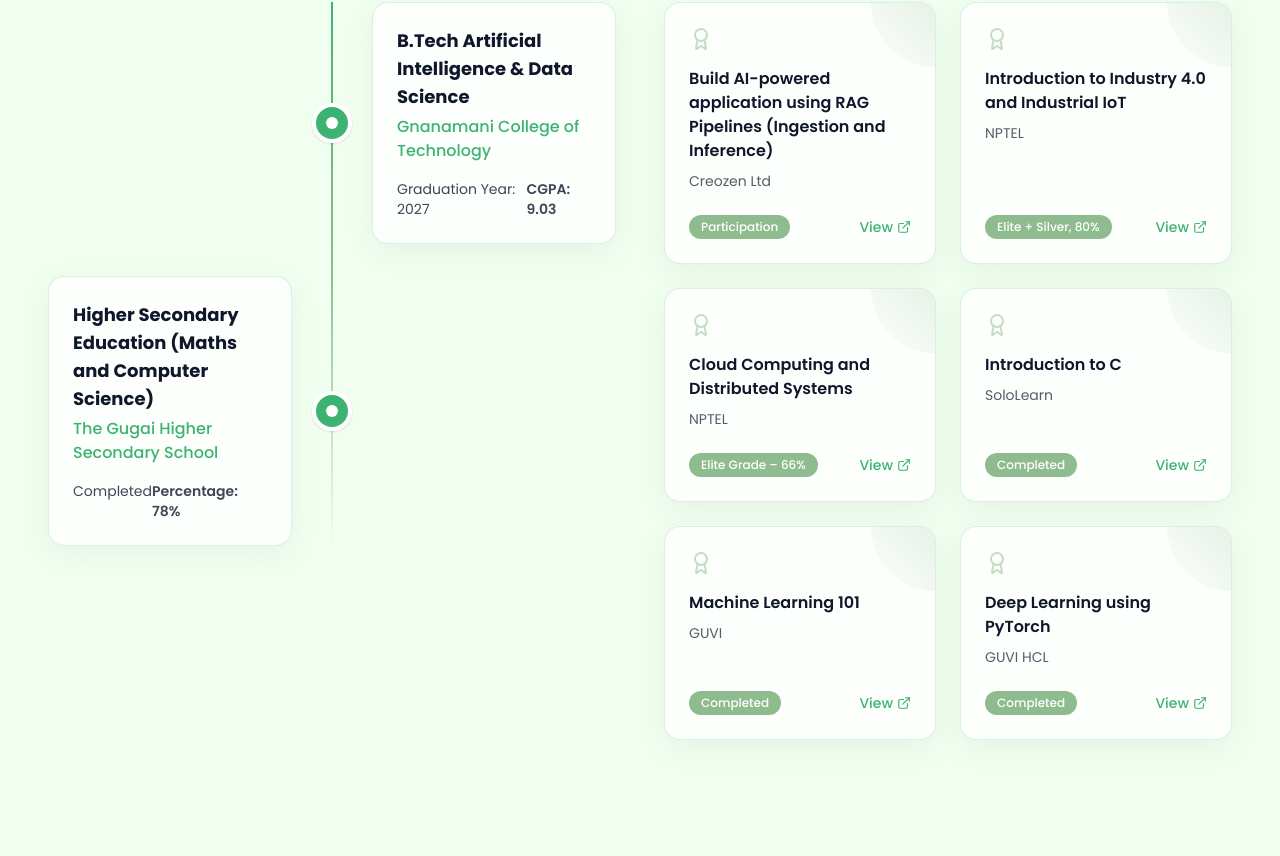
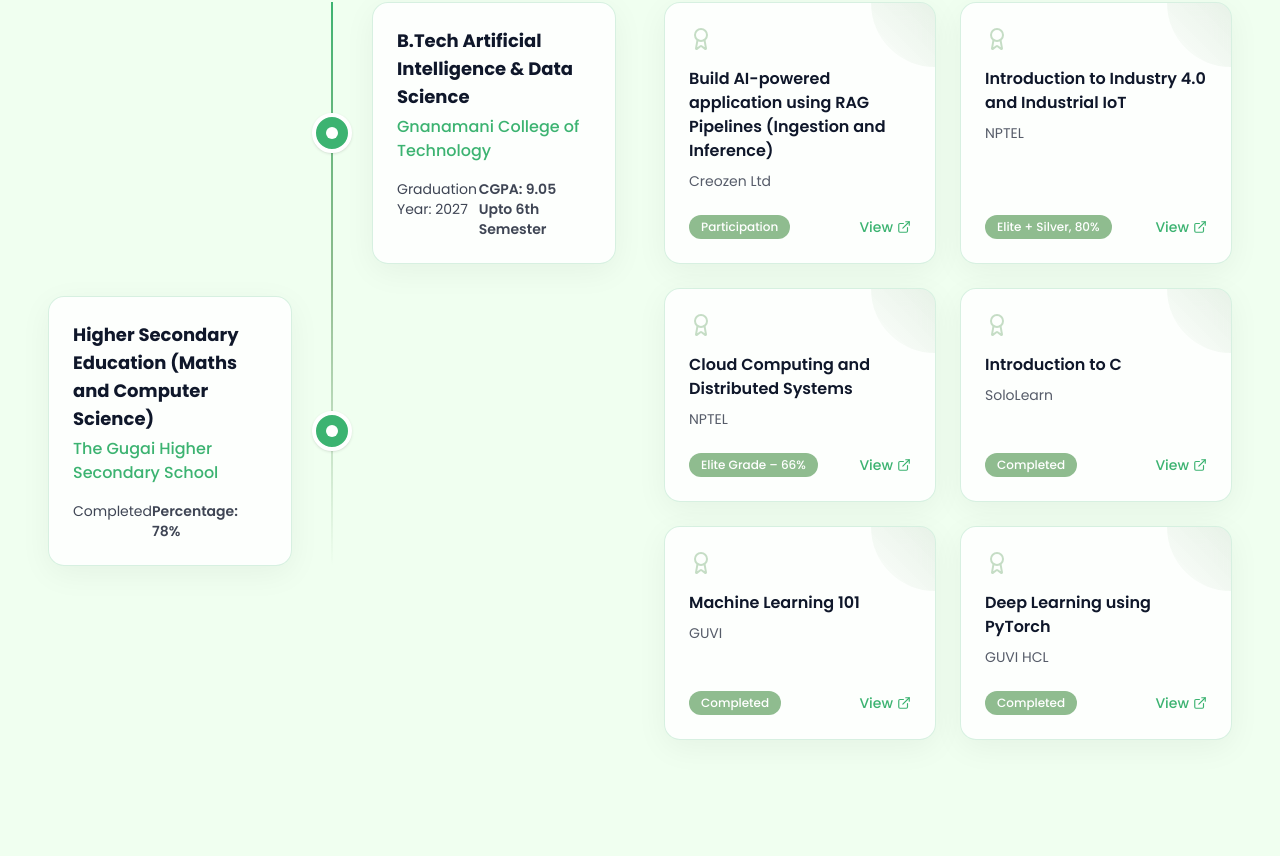
Before and after one commit to ezhil-kumaran-27/My-Portfolio, a React (Vite) app: page / in a window 1280 px wide. Shown: the part 1664-2520 px from the top of the page. Built offline with nearby package versions, Linux system fonts and the light colour scheme.

Commit message:
updated the cgpa

```diff
--- a/src/constants.js
+++ b/src/constants.js
@@ -27,7 +27,7 @@
       degree: "B.Tech Artificial Intelligence & Data Science",
       institution: "Gnanamani College of Technology",
       year: "Graduation Year: 2027",
-      score: "CGPA: 9.03"
+      score: "CGPA: 9.05 Upto 6th Semester"
     },
     {
       degree: "Higher Secondary Education (Maths and Computer Science)",
```
